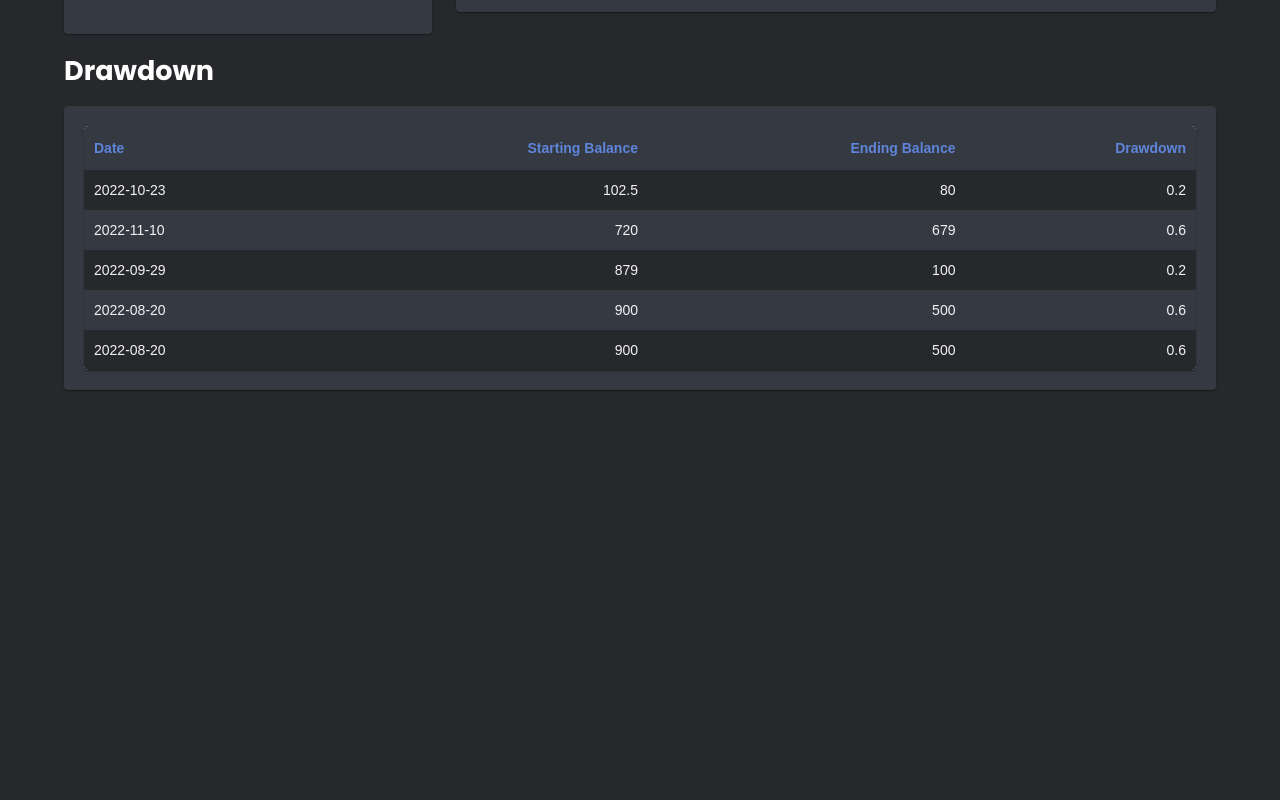
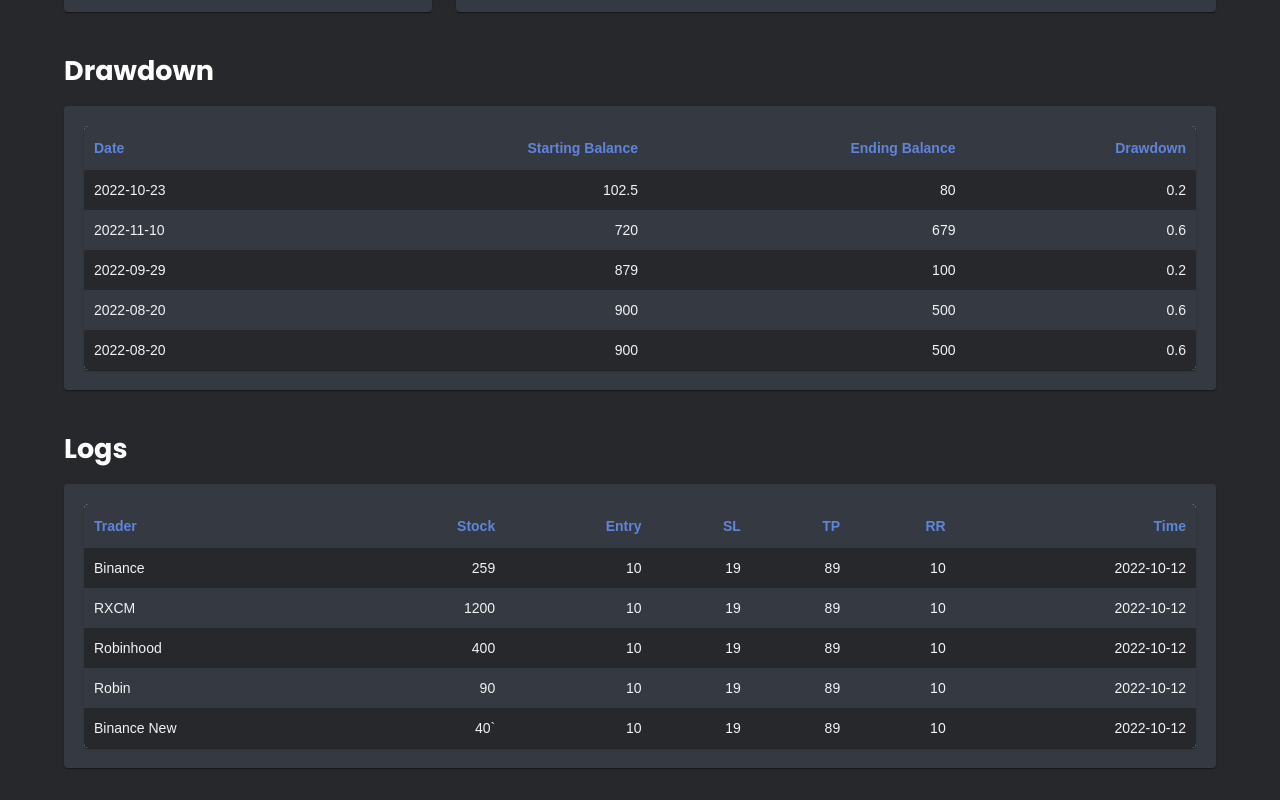
Before and after one commit to Abhushit/exchangeDashboard, a React (Create React App) app: page /stats/1 in a window 1280 px wide. Shown: the part 374-1174 px from the top of the page. Before the commit the page ends 800 px from the top, so only its background shows below. Built offline with nearby package versions, Linux system fonts and the light colour scheme; sample sign-in values are in the browser's storage.

Commit message:
add more table

```diff
--- a/src/Components/TableComponent/index.js
+++ b/src/Components/TableComponent/index.js
@@ -14,7 +14,7 @@ const StyledPaper = styled(Paper)(({theme}) => ({
   background: theme.palette.primary.darker,
   color: theme.palette.primary.lighter,
   "& .MuiTableCell-root":{
-    borderBottom:"none"
+    borderBottom:"none",
   }
 }))
 
--- a/src/Pages/Dashboard/Stats/index.js
+++ b/src/Pages/Dashboard/Stats/index.js
@@ -24,6 +24,16 @@ const columnPositions = [
   { id: "sl", name: "SL" },
   { id: "tp", name: "TP" },
   { id: "pnl", name: "PNL" },
+];
+
+const columnLogs = [
+  { id: "trader", name: "Trader" },
+  { id: "stock", name: "Stock" },
+  { id: "entry", name: "Entry" },
+  { id: "sl", name: "SL" },
+  { id: "tp", name: "TP" },
+  { id: "rr", name: "RR" },
+  { id: "time", name: "Time" },
 ];
 
 const rowsDrawdawn = [
@@ -67,11 +77,20 @@ const rowsPostions = [
   { symbol: "$", entry: "67", sl: "112", tp: "812", pnl: "32" },
 ];
 
+const rowsLogs = [
+  { trader: "Binance", stock:"259", entry: "10", sl: "19", tp: "89", rr: "10", time: "2022-10-12" },
+  { trader: "RXCM", stock:"1200", entry: "10", sl: "19", tp: "89", rr: "10", time: "2022-10-12" },
+  { trader: "Robinhood", stock:"400", entry: "10", sl: "19", tp: "89", rr: "10", time: "2022-10-12" },
+  { trader: "Robin", stock:"90", entry: "10", sl: "19", tp: "89", rr: "10", time: "2022-10-12" },
+  { trader: "Binance New", stock:"40`", entry: "10", sl: "19", tp: "89", rr: "10", time: "2022-10-12" },
+];
+
+
 const StatsCard = styled(Card)(({ theme }) => ({
   background: theme.palette.primary.dark,
   padding: "20px",
   lineHeight: "2",
-  height: "75%",
+  height: "69%",
   color: theme.palette.primary.lighter,
   [theme.breakpoints.down("md")]: {
     padding: "20px",
@@ -93,7 +112,7 @@ const Stats = () => {
   return (
     <div>
       <Container>
-        <Grid container spacing={3} mt={1} mb={2}>
+        <Grid container spacing={3} mt={1} mb={4}>
           <Grid item md={4} xs={12}>
             <h2>Statistics </h2>
             <StatsCard>
@@ -140,6 +159,21 @@ const Stats = () => {
               />
             </MyCard>
           </Grid>
+
+          <Grid item md={12} xs={12}>
+            <h2>Logs</h2>
+            <MyCard>
+              <TableComponent
+                columns={columnLogs}
+                rows={rowsLogs}
+                footer={false}
+                // handleEdit={handleEdit}
+                // handleStats={handleStats}
+                // options={options}
+                // currentChange={currentChange}
+              />
+            </MyCard>
+          </Grid>
         </Grid>
       </Container>
     </div>
```
